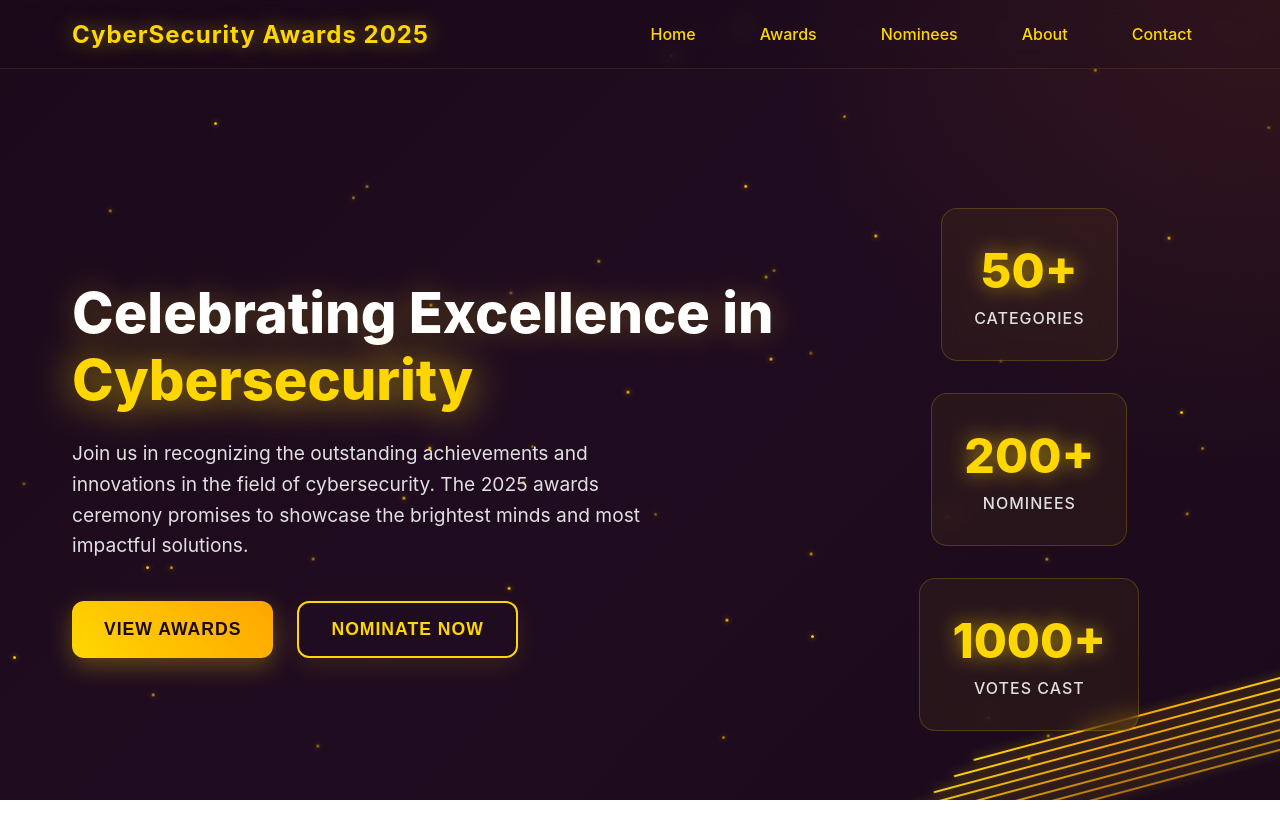
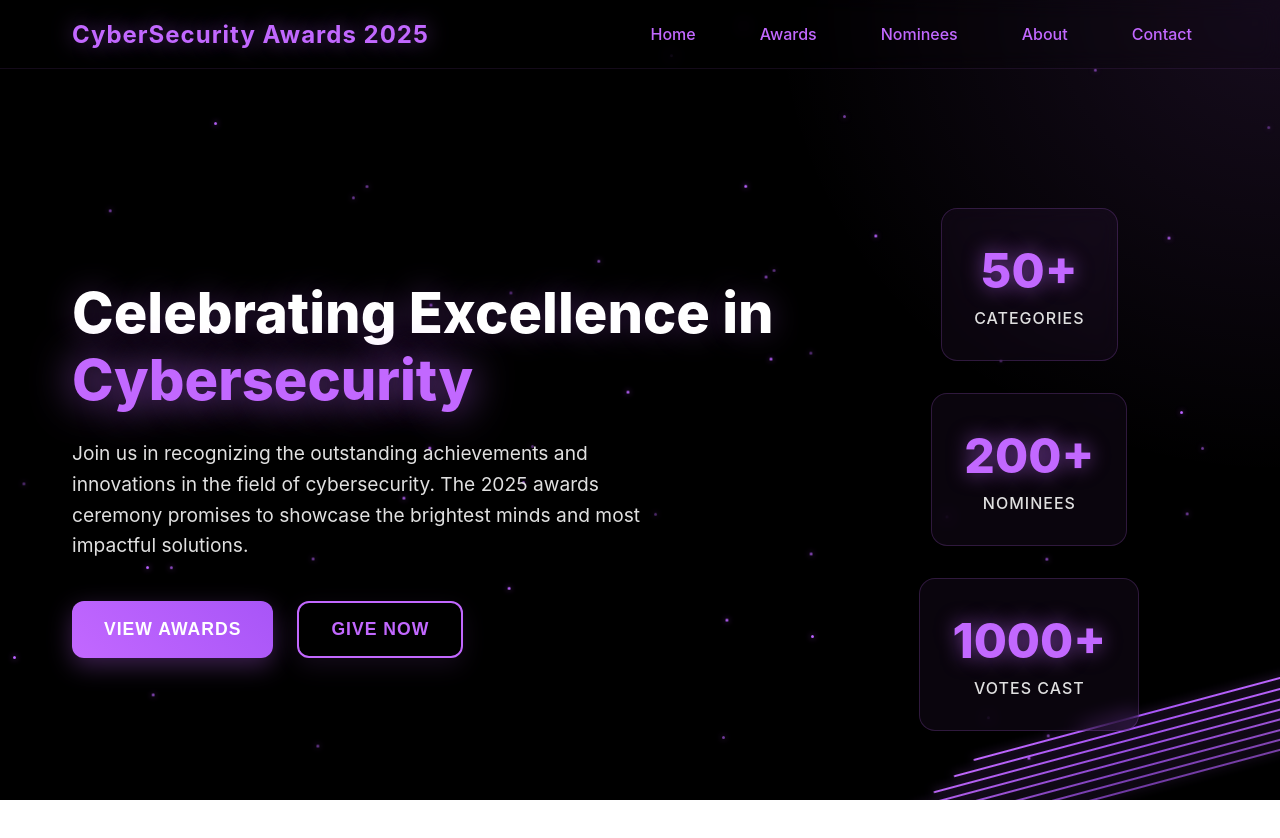
Before and after one commit to EmersonSpiff/cybersecurityawards2025, a React (Create React App) app: page / in a window 1280 px wide. Shown: the top 838 px of the page. Built offline with nearby package versions, Linux system fonts and the light colour scheme; the HTML template or start-up script is replaced by a standard one.

Commit message:
Design updates: Black background, purple theme #c268ff, 'Give Now' button

```diff
--- a/src/components/BackgroundAnimation.css
+++ b/src/components/BackgroundAnimation.css
@@ -14,8 +14,7 @@
   left: 0;
   width: 100%;
   height: 100%;
-  background: #1A0A1A;
-  background: linear-gradient(135deg, #1A0A1A 0%, #200C20 50%, #1A0A1A 100%);
+  background: #000000;
 }
 
 .gradient-overlay {
@@ -24,7 +23,7 @@
   right: 0;
   width: 40%;
   height: 60%;
-  background: radial-gradient(ellipse at top right, rgba(139, 69, 19, 0.3) 0%, transparent 70%);
+  background: radial-gradient(ellipse at top right, rgba(194, 104, 255, 0.2) 0%, transparent 70%);
   opacity: 0.6;
 }
 
@@ -51,10 +50,10 @@
 
 .line {
   position: absolute;
-  background: linear-gradient(45deg, #FFD700, #FFA500, #FFD700);
+  background: linear-gradient(45deg, #c268ff, #a855f7, #c268ff);
   height: 2px;
   border-radius: 1px;
-  box-shadow: 0 0 10px rgba(255, 215, 0, 0.5);
+  box-shadow: 0 0 10px rgba(194, 104, 255, 0.5);
   animation: lineFlow 8s ease-in-out infinite;
 }
 
@@ -154,9 +153,9 @@
   position: absolute;
   width: 3px;
   height: 3px;
-  background: radial-gradient(circle, #FFD700, #FFA500);
+  background: radial-gradient(circle, #c268ff, #a855f7);
   border-radius: 50%;
-  box-shadow: 0 0 6px rgba(255, 215, 0, 0.8);
+  box-shadow: 0 0 6px rgba(194, 104, 255, 0.8);
   animation: particleFloat 6s ease-in-out infinite;
 }
 
--- a/src/components/Header.css
+++ b/src/components/Header.css
@@ -3,8 +3,8 @@
   z-index: 10;
   padding: 1rem 0;
   backdrop-filter: blur(10px);
-  background: rgba(26, 10, 26, 0.1);
-  border-bottom: 1px solid rgba(255, 215, 0, 0.1);
+  background: rgba(0, 0, 0, 0.1);
+  border-bottom: 1px solid rgba(194, 104, 255, 0.1);
 }
 
 .nav {
@@ -17,10 +17,10 @@
 }
 
 .nav-brand h1 {
-  color: #FFD700;
+  color: #c268ff;
   font-size: 1.5rem;
   font-weight: 700;
-  text-shadow: 0 0 20px rgba(255, 215, 0, 0.5);
+  text-shadow: 0 0 20px rgba(194, 104, 255, 0.5);
   letter-spacing: 1px;
 }
 
@@ -31,7 +31,7 @@
 }
 
 .nav-link {
-  color: #FFD700;
+  color: #c268ff;
   text-decoration: none;
   font-weight: 500;
   padding: 0.5rem 1rem;
@@ -48,7 +48,7 @@
   left: -100%;
   width: 100%;
   height: 100%;
-  background: linear-gradient(90deg, transparent, rgba(255, 215, 0, 0.2), transparent);
+  background: linear-gradient(90deg, transparent, rgba(194, 104, 255, 0.2), transparent);
   transition: left 0.5s ease;
 }
 
@@ -57,8 +57,8 @@
 }
 
 .nav-link:hover {
-  background: rgba(255, 215, 0, 0.1);
-  box-shadow: 0 0 20px rgba(255, 215, 0, 0.3);
+  background: rgba(194, 104, 255, 0.1);
+  box-shadow: 0 0 20px rgba(194, 104, 255, 0.3);
   transform: translateY(-2px);
 }
 
--- a/src/components/Hero.css
+++ b/src/components/Hero.css
@@ -26,12 +26,12 @@
   font-weight: 800;
   line-height: 1.2;
   margin-bottom: 1.5rem;
-  text-shadow: 0 0 30px rgba(255, 215, 0, 0.3);
+  text-shadow: 0 0 30px rgba(194, 104, 255, 0.3);
 }
 
 .highlight {
-  color: #FFD700;
-  text-shadow: 0 0 40px rgba(255, 215, 0, 0.8);
+  color: #c268ff;
+  text-shadow: 0 0 40px rgba(194, 104, 255, 0.8);
   position: relative;
 }
 
@@ -42,9 +42,9 @@
   left: 0;
   width: 100%;
   height: 3px;
-  background: linear-gradient(90deg, #FFD700, #FFA500);
+  background: linear-gradient(90deg, #c268ff, #a855f7);
   border-radius: 2px;
-  box-shadow: 0 0 20px rgba(255, 215, 0, 0.6);
+  box-shadow: 0 0 20px rgba(194, 104, 255, 0.6);
 }
 
 .hero-subtitle {
@@ -91,27 +91,27 @@
 }
 
 .btn-primary {
-  background: linear-gradient(45deg, #FFD700, #FFA500);
-  color: #1A0A1A;
-  box-shadow: 0 8px 25px rgba(255, 215, 0, 0.3);
+  background: linear-gradient(45deg, #c268ff, #a855f7);
+  color: #ffffff;
+  box-shadow: 0 8px 25px rgba(194, 104, 255, 0.3);
 }
 
 .btn-primary:hover {
   transform: translateY(-3px);
-  box-shadow: 0 12px 35px rgba(255, 215, 0, 0.5);
+  box-shadow: 0 12px 35px rgba(194, 104, 255, 0.5);
 }
 
 .btn-secondary {
   background: transparent;
-  color: #FFD700;
-  border: 2px solid #FFD700;
-  box-shadow: 0 8px 25px rgba(255, 215, 0, 0.1);
+  color: #c268ff;
+  border: 2px solid #c268ff;
+  box-shadow: 0 8px 25px rgba(194, 104, 255, 0.1);
 }
 
 .btn-secondary:hover {
-  background: rgba(255, 215, 0, 0.1);
+  background: rgba(194, 104, 255, 0.1);
   transform: translateY(-3px);
-  box-shadow: 0 12px 35px rgba(255, 215, 0, 0.3);
+  box-shadow: 0 12px 35px rgba(194, 104, 255, 0.3);
 }
 
 .hero-stats {
@@ -124,8 +124,8 @@
 .stat-item {
   text-align: center;
   padding: 2rem;
-  background: rgba(255, 215, 0, 0.05);
-  border: 1px solid rgba(255, 215, 0, 0.2);
+  background: rgba(194, 104, 255, 0.05);
+  border: 1px solid rgba(194, 104, 255, 0.2);
   border-radius: 16px;
   backdrop-filter: blur(10px);
   transition: all 0.3s ease;
@@ -134,15 +134,15 @@
 
 .stat-item:hover {
   transform: translateY(-5px);
-  background: rgba(255, 215, 0, 0.1);
-  box-shadow: 0 15px 40px rgba(255, 215, 0, 0.2);
+  background: rgba(194, 104, 255, 0.1);
+  box-shadow: 0 15px 40px rgba(194, 104, 255, 0.2);
 }
 
 .stat-number {
   font-size: 3rem;
   font-weight: 800;
-  color: #FFD700;
-  text-shadow: 0 0 20px rgba(255, 215, 0, 0.6);
+  color: #c268ff;
+  text-shadow: 0 0 20px rgba(194, 104, 255, 0.6);
   margin-bottom: 0.5rem;
 }
 
--- a/src/components/Hero.tsx
+++ b/src/components/Hero.tsx
@@ -20,7 +20,7 @@
               View Awards
             </button>
             <button className="btn btn-secondary">
-              Nominate Now
+              Give Now
             </button>
           </div>
         </div>
```
